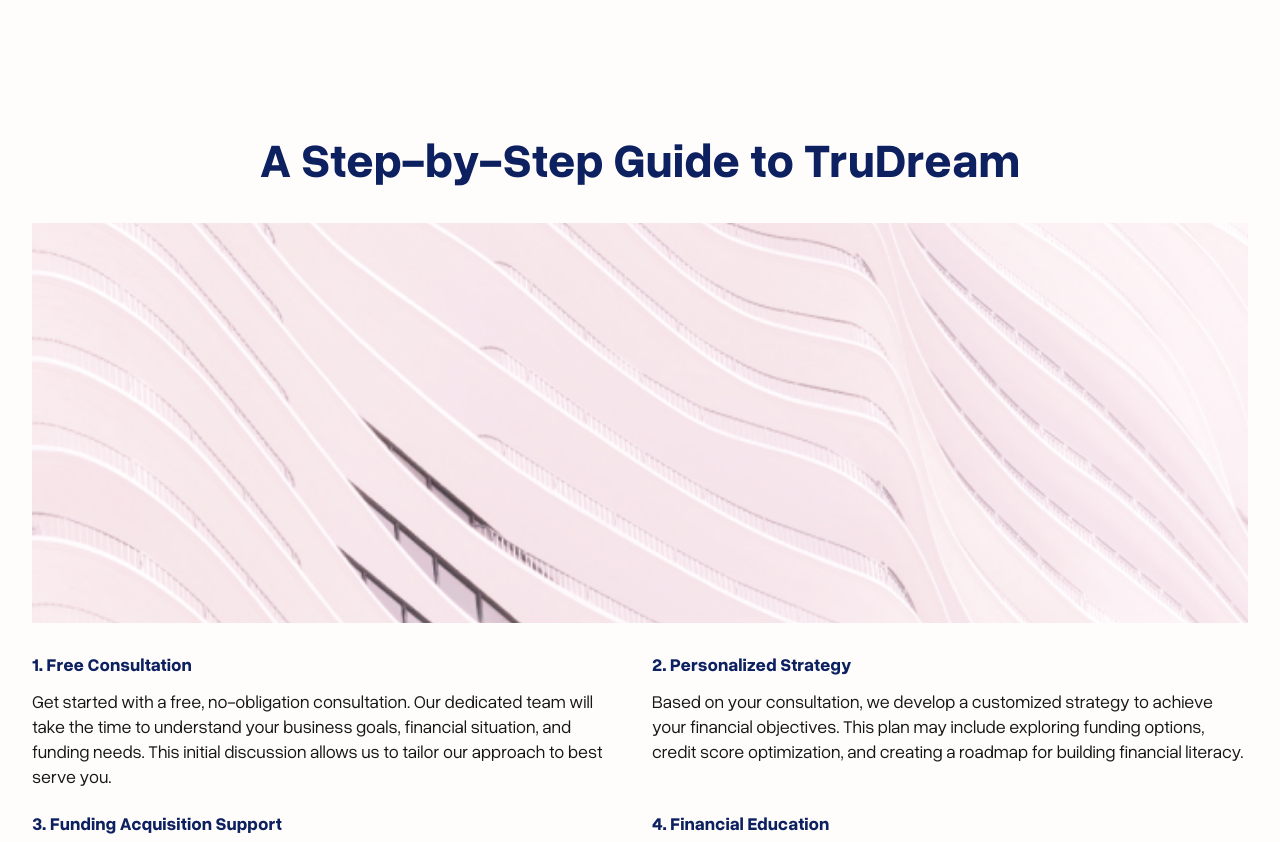
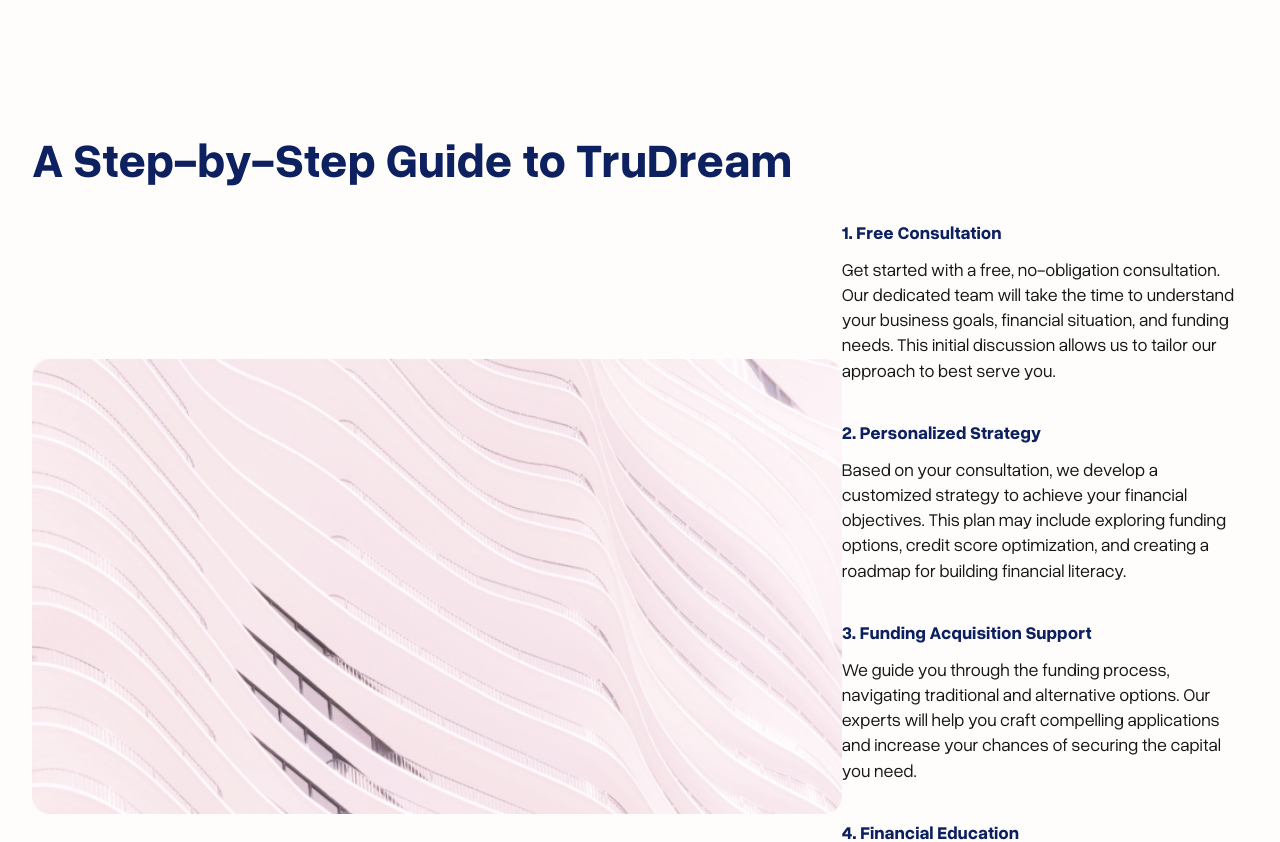
Before and after one commit to DevDugg/trudream, a Next.js app: page / in a window 1280 px wide. Shown: the part 2720-3562 px from the top of the page. Built offline with nearby package versions, Linux system fonts and the light colour scheme.

Commit message:
lg process

```diff
--- a/src/components/sections/guide/guide.tsx
+++ b/src/components/sections/guide/guide.tsx
@@ -6,16 +6,18 @@
   return (
     <section>
       <Container>
-        <h3 className="h3 mb-10 sm:text-center">A Step-by-Step Guide to TruDream</h3>
+        <h3 className="h3 mb-10 sm:text-center lg:text-left">A Step-by-Step Guide to TruDream</h3>
+
+        <div className="flex flex-col lg:flex-row lg:items-center flex-[1_1_610px] lg:justify-between">
           <Image
             src={'/images/guide/3.png'}
             alt="image"
             width={1000}
             height={1000}
-          className="mb-6 sm:mb-8 overflow-hidden h-[380px] sm:h-[400px] w-full object-cover"
+            className="mb-6 sm:mb-8 overflow-hidden h-[380px] sm:h-[400px] lg:h-full w-full object-cover object-center"
           />
 
-        <div className="grid grid-cols-1 sm:grid-cols-2 gap-6">
+          <div className="grid grid-cols-1 sm:grid-cols-2 lg:grid-cols-1 gap-6 lg:gap-10 flex-[1_1_610px]">
             {guideData.map((item) => (
               <div key={item.title} className="flex flex-col gap-4">
                 <h4 className="text-ACCENT text-[18px] font-bold leading-none">{item.title}</h4>
@@ -23,6 +25,7 @@
               </div>
             ))}
           </div>
+        </div>
       </Container>
     </section>
   );
```
Lines whose indentation alone changed are shown as unchanged.
